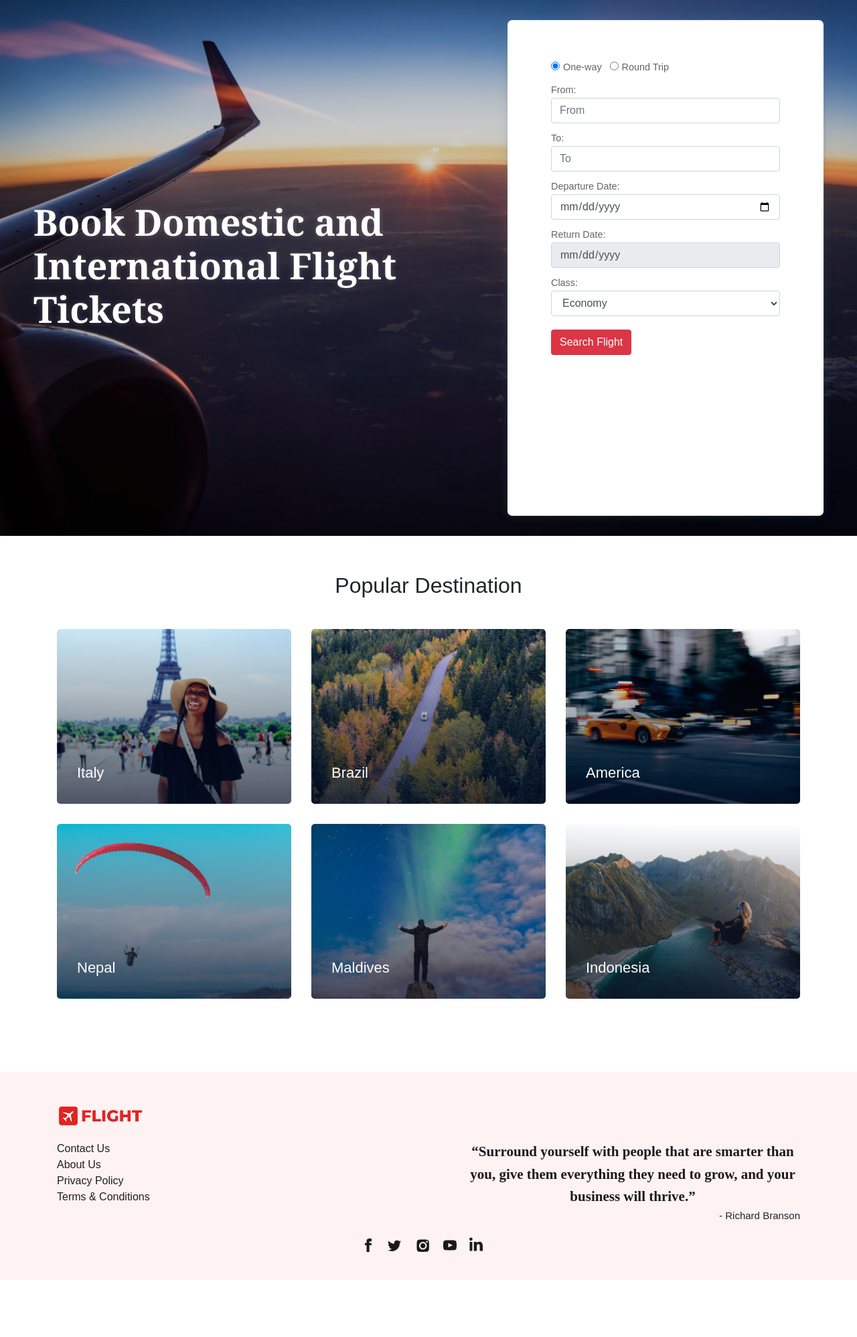
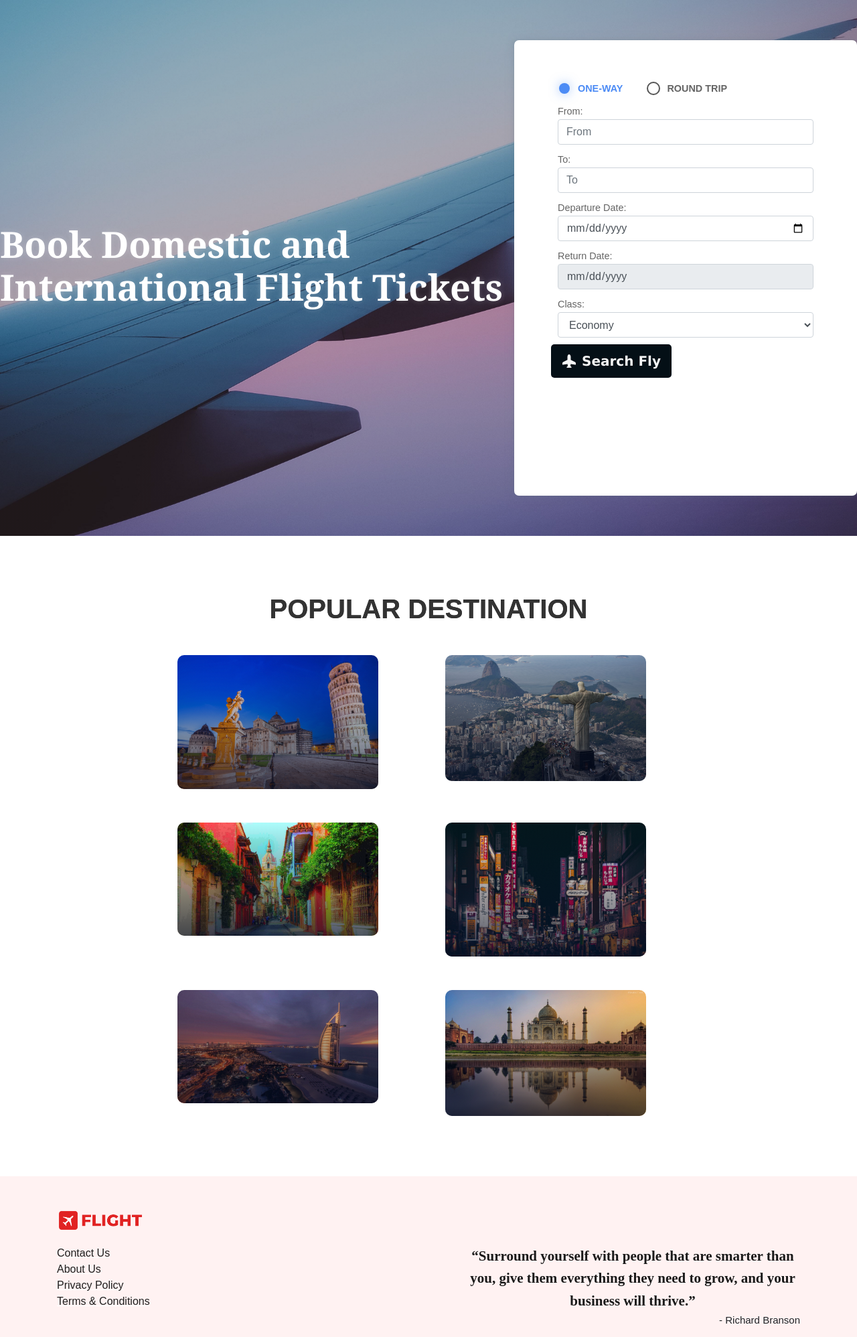
Before and after one commit to Desarrollo-de-Software-II/Proyecto_DS2_Aerolinea, a Django app: page / in a window 1280 px wide. Shown: the part 66-2062 px from the top of the page at 67% size. Before the commit the page ends 1977 px from the top, so only its background shows below. Run offline with Django 3.2, Linux system fonts and the light colour scheme; some libraries are stand-ins or nearby versions; some web fonts are replaced.

Commit message:
Update landing page v0

```diff
--- a/flight/static/css/layout_style.css
+++ b/flight/static/css/layout_style.css
@@ -295,37 +295,45 @@
     width: 44px;
 }
 
-#places_from, #places_to{
+#places_from, #places_to {
     display: none;
     position: absolute;
     left: 0;
     right: 0;
     margin-left: 10px;
     margin-right: 10px;
-    background-color: #fff;
-    box-shadow: 0 0 5px rgba(0,0,0,.2);
+    background-color: #2c2c2c;
+    box-shadow: 0 0 5px rgba(0, 0, 0, .5);
     cursor: pointer;
     max-height: 70%;
     overflow: auto;
-    cursor: pointer;
+    border-radius: 4px;
+    z-index: 10;
 }
-.each_places_from_list, .each_places_to_list{
+
+.each_places_from_list, .each_places_to_list {
     padding: 10px 15px;
     transition-duration: .2s;
+    color: #f5f5f5;
 }
-.each_places_from_list:hover, .each_places_to_list:hover{
-    background-color: #f2f2f2;
+
+.each_places_from_list:hover, .each_places_to_list:hover {
+    background-color: #444;
 }
-.each_places_from_list:active, .each_places_to_list:active{
-    background-color: #e5e5e5;
+
+.each_places_from_list:active, .each_places_to_list:active {
+    background-color: #555;
 }
-.places_box{
+
+.places_box {
     display: none;
     cursor: pointer;
 }
-.search-flight-form-data{
+
+.search-flight-form-data {
     position: relative;
 }
+
 
 
 
@@ -343,3 +351,233 @@
     background: #ccc;
     border-radius: 5px;
 }
+
+.btn-fly {
+  width: 180px;
+  height: 50px;
+  border-radius: 5px;
+  border: none;
+  transition: all 0.5s ease-in-out;
+  font-size: 20px;
+  font-family: Verdana, Geneva, Tahoma, sans-serif;
+  font-weight: 600;
+  display: flex;
+  align-items: center;
+  background: #040f16;
+  color: #f5f5f5;
+}
+
+.btn-fly:hover {
+  box-shadow: 0 0 20px 0px #2e2e2e3a;
+}
+
+.btn-fly .icon {
+  position: absolute;
+  height: 40px;
+  width: 70px;
+  display: flex;
+  justify-content: center;
+  align-items: center;
+  transition: all 0.5s;
+  left: -8px;
+}
+
+.btn-fly .text {
+  transform: translateX(40px);
+  left: -10px;
+}
+
+.btn-fly:hover .icon {
+  width: 175px;
+}
+
+.btn-fly:hover .text {
+  transition: all 0.5s;
+  opacity: 0;
+}
+
+.btn-fly:focus {
+  outline: none;
+}
+
+.btn-fly:active .icon {
+  transform: scale(0.85);
+}
+
+.radio-button-container {
+  display: flex;
+  align-items: center;
+  gap: 24px;
+}
+
+.radio-button {
+  display: inline-block;
+  position: relative;
+  cursor: pointer;
+}
+
+.radio-button__input {
+  position: absolute;
+  opacity: 0;
+  width: 0;
+  height: 0;
+}
+
+.radio-button__label {
+  display: inline-block;
+  padding-left: 30px;
+  margin-bottom: 10px;
+  position: relative;
+  font-size: 15px;
+  color: #f2f2f2;
+  font-weight: 600;
+  cursor: pointer;
+  text-transform: uppercase;
+  transition: all 0.3s ease;
+}
+
+.radio-button__custom {
+  position: absolute;
+  top: 0;
+  left: 0;
+  width: 20px;
+  height: 20px;
+  border-radius: 50%;
+  border: 2px solid #555;
+  transition: all 0.3s ease;
+}
+
+.radio-button__input:checked + .radio-button__label .radio-button__custom {
+  background-color: #4c8bf5;
+  border-color: transparent;
+  transform: scale(0.8);
+  box-shadow: 0 0 20px #4c8bf580;
+}
+
+.radio-button__input:checked + .radio-button__label {
+  color: #4c8bf5;
+}
+
+.radio-button__label:hover .radio-button__custom {
+  transform: scale(1.2);
+  border-color: #4c8bf5;
+  box-shadow: 0 0 20px #4c8bf580;
+}
+
+/* Estilos para las secciones */
+.section {
+    padding: 60px 0;
+  }
+
+  .section_title {
+    margin-bottom: 40px;
+  }
+
+  .section_title h2 {
+    font-size: 2.5em;
+    color: #333;
+    text-transform: uppercase;
+  }
+
+  /* Estilos para los destinos */
+  .popular_destinations {
+    display: flex;
+    flex-wrap: wrap;
+    gap: 20px;
+    justify-content: center;
+  }
+
+  .single_destination {
+    background: #fff;
+    border-radius: 10px;
+    overflow: hidden;
+    transition: transform 0.3s ease-in-out;
+    cursor: pointer;
+    max-width: 300px;
+    position: relative; /* Agregamos posición relativa */
+  }
+
+  .single_destination:hover {
+    transform: scale(1.05);
+  }
+
+  .single_destination .thumb {
+    position: relative;
+    width: 100%;
+    overflow: hidden;
+  }
+
+  .single_destination .thumb img {
+    width: 100%; /* Estirar la imagen al 100% del contenedor */
+    height: auto;
+    display: block;
+    transition: transform 0.3s ease-in-out;
+  }
+
+
+  .single_destination .content {
+    position: absolute;
+    top: 50%;
+    left: 50%;
+    transform: translate(-50%, -50%);
+    width: 100%; /* Hacemos que el texto ocupe todo el ancho */
+    text-align: center;
+    background-color: rgba(255, 255, 255, 0.8); /* Fondo semitransparente para el texto */
+    padding: 15px;
+    transition: opacity 0.3s ease-in-out;
+    opacity: 0; /* Inicialmente oculto */
+  }
+
+  .single_destination:hover .content {
+    opacity: 1; /* Mostrar al hacer hover */
+  }
+
+  .single_destination .content a {
+    font-size: 1.2em;
+    color: #333;
+    text-decoration: none;
+    font-weight: bold;
+  }
+
+  .single_destination .content a:hover {
+    color: #6200ea;
+  }
+
+  .shine {
+    font-size: 2em;
+    font-weight: 900;
+    color: rgba(255, 255, 255, 0.3);
+    background: #222 -webkit-gradient(
+        linear,
+        left top,
+        right top,
+        from(#222),
+        to(#222),
+        color-stop(0.5, #fff)
+      ) 0 0 no-repeat;
+    background-image: -webkit-linear-gradient(
+      -40deg,
+      transparent 0%,
+      transparent 40%,
+      #fff 50%,
+      transparent 60%,
+      transparent 100%
+    );
+    -webkit-background-clip: text;
+    -webkit-background-size: 50px;
+    -webkit-animation: zezzz;
+    -webkit-animation-duration: 5s;
+    -webkit-animation-iteration-count: infinite;
+  }
+  @-webkit-keyframes zezzz {
+    0%,
+    10% {
+      background-position: -200px;
+    }
+    20% {
+      background-position: top left;
+    }
+    100% {
+      background-position: 200px;
+    }
+  }
--- a/flight/templates/flight/index.html
+++ b/flight/templates/flight/index.html
@@ -8,7 +8,7 @@
 {% endblock head %}
 
 {% block body %}
-    <section class="section first-section" style="background-image: linear-gradient(rgba(0,0,0,0.2),rgba(0,0,0,0.2)), url('{% static 'img/plane3.12.jpg'%}');">
+    <section class="section first-section" style="background-image: linear-gradient(rgba(0,0,0,0.2),rgba(0,0,0,0.2)), url('{% static 'img/plane3.2.jpg'%}');">
         <div class="banner-div">
             <div class="banner">
             <h1 class="banner-text">Book Domestic and International Flight Tickets</h1>
@@ -20,15 +20,26 @@
                 <div class="align-items-center">
                     <div class="search-flight-form-data">
                         <div class="input-row" style="display: flex;">
+                            <div class="radio-button-container">
                                     <div class="form-check-inline">
-                            <label class="form-check-label">
-                            <input type="radio" class="form-check-input trip-type" id="one-way" name="TripType" value="1" checked>One-way
+                                        <div class="radio-button">
+                                            <input type="radio" class="radio-button__input trip-type" id="one-way" name="TripType" value="1" checked>
+                                            <label class="radio-button__label" for="one-way">
+                                            <span class="radio-button__custom"></span>
+                                            One-way
                                             </label>
                                         </div>
+                                    </div>
+
                                     <div class="form-check-inline">
-                            <label class="form-check-label">
-                            <input type="radio" class="form-check-input trip-type" id="round-trip" name="TripType" value="2" {% if trip_type == '2' %}checked{% endif %}>Round Trip
+                                        <div class="radio-button">
+                                            <input type="radio" class="radio-button__input trip-type" id="round-trip" name="TripType" value="2" {% if trip_type == '2' %}checked{% endif %}>
+                                            <label class="radio-button__label" for="round-trip">
+                                            <span class="radio-button__custom"></span>
+                                            Round Trip
                                             </label>
+                                        </div>
+                                    </div>
                             </div>
                         </div>
                         <div class="input-row">
@@ -73,9 +84,14 @@
                                 <option value="first" {% if seat == 'first' %}selected{% endif %}>First</option>
                             </select>
                         </div>
-                        <div class="input-row">
-                            <button type="submit" class="btn btn-danger">Search Flight</button>
-                        </div>
+                        <button class="btn-fly">
+                            <span class="icon">
+                                <svg xmlns="http://www.w3.org/2000/svg" width="20" height="24" fill="currentColor" class="bi bi-airplane-fill" viewBox="0 0 16 16">
+                          <path d="M6.428 1.151C6.708.591 7.213 0 8 0s1.292.592 1.572 1.151C9.861 1.73 10 2.431 10 3v3.691l5.17 2.585a1.5 1.5 0 0 1 .83 1.342V12a.5.5 0 0 1-.582.493l-5.507-.918-.375 2.253 1.318 1.318A.5.5 0 0 1 10.5 16h-5a.5.5 0 0 1-.354-.854l1.319-1.318-.376-2.253-5.507.918A.5.5 0 0 1 0 12v-1.382a1.5 1.5 0 0 1 .83-1.342L6 6.691V3c0-.568.14-1.271.428-1.849Z"></path>
+                        </svg>
+                            </span>
+                            <span class="text">Search Fly</span>
+                        </button>
                     </div>
                 </div>
             </form>
@@ -87,15 +103,15 @@
           <div class="row justify-content-center">
             <div class="col-lg-6">
               <div class="section_title text-center mb_70">
-                        <h2>Popular Destination</h2>
+                <h2 class="shine">Popular Destination</h2>
               </div>
             </div>
           </div>
           <div class="row popular_destinations">
             <div class="col-lg-4 col-md-6">
-                    <div class="single_destination" onclick="window.location.href = 'https://en.wikipedia.org/wiki/Tourism_in_Italy'">
+              <div class="single_destination" onclick="window.location.href = 'https://en.wikipedia.org/wiki/Tourism_in_Italy'" data-aos="fade-up">
                 <div class="thumb">
-                            <img src="{% static 'img/destination/1.png' %}" alt="">
+                  <img src="{% static 'img/destination/1.jpg' %}" alt="">
                 </div>
                 <div class="content">
                   <a href="#">Italy</a>
@@ -103,9 +119,9 @@
               </div>
             </div>
             <div class="col-lg-4 col-md-6">
-                    <div class="single_destination" onclick="window.location.href = 'https://en.wikipedia.org/wiki/Tourism_in_Brazil'">
+              <div class="single_destination" onclick="window.location.href = 'https://en.wikipedia.org/wiki/Tourism_in_Brazil'" data-aos="fade-up">
                 <div class="thumb">
-                            <img src="{% static 'img/destination/2.png' %}" alt="">
+                  <img src="{% static 'img/destination/2.jpg' %}" alt="">
                 </div>
                 <div class="content">
                   <a href="#">Brazil</a>
@@ -113,46 +129,47 @@
               </div>
             </div>
             <div class="col-lg-4 col-md-6">
-                    <div class="single_destination" onclick="window.location.href = 'https://en.wikipedia.org/wiki/Tourism_in_the_United_States'">
+              <div class="single_destination" onclick="window.location.href = 'https://en.wikipedia.org/wiki/Tourism_in_the_United_States'" data-aos="fade-up">
                 <div class="thumb">
-                            <img src="{% static 'img/destination/3.png' %}" alt="">
+                  <img src="{% static 'img/destination/3.jpg' %}" alt="">
                 </div>
                 <div class="content">
-                            <a href="#">America</a>
+                  <a href="#">Colombia</a>
                 </div>
               </div>
             </div>
             <div class="col-lg-4 col-md-6">
-                    <div class="single_destination" onclick="window.location.href = 'https://en.wikipedia.org/wiki/Tourism_in_Nepal'">
+              <div class="single_destination" onclick="window.location.href = 'https://en.wikipedia.org/wiki/Tourism_in_Nepal'" data-aos="fade-up">
                 <div class="thumb">
-                            <img src="{% static 'img/destination/4.png' %}" alt="">
+                  <img src="{% static 'img/destination/4.jpg' %}" alt="">
                 </div>
                 <div class="content">
-                            <a href="#">Nepal</a>
+                  <a href="#">Tokyo</a>
                 </div>
               </div>
             </div>
             <div class="col-lg-4 col-md-6">
-                    <div class="single_destination" onclick="window.location.href = 'https://en.wikipedia.org/wiki/Tourism_in_the_Maldives'">
+              <div class="single_destination" onclick="window.location.href = 'https://en.wikipedia.org/wiki/Tourism_in_the_Maldives'" data-aos="fade-up">
                 <div class="thumb">
-                            <img src="{% static 'img/destination/5.png' %}" alt="">
+                  <img src="{% static 'img/destination/5.jpg' %}" alt="">
                 </div>
                 <div class="content">
-                            <a href="#">Maldives</a>
+                  <a href="#">Dubai</a>
                 </div>
               </div>
             </div>
             <div class="col-lg-4 col-md-6">
-                    <div class="single_destination" onclick="window.location.href = 'https://en.wikipedia.org/wiki/Tourism_in_Indonesia'">
+              <div class="single_destination" onclick="window.location.href = 'https://en.wikipedia.org/wiki/Tourism_in_Indonesia'" data-aos="fade-up">
                 <div class="thumb">
-                            <img src="{% static 'img/destination/6.png' %}" alt="">
+                  <img src="{% static 'img/destination/6.jpg' %}" alt="">
                 </div>
                 <div class="content">
-                            <a href="#">Indonesia</a>
+                  <a href="#">India</a>
                 </div>
               </div>
             </div>
           </div>
         </div>
       </section>
+
 {% endblock%}
--- a/flight/templates/flight/layout.html
+++ b/flight/templates/flight/layout.html
@@ -9,10 +9,12 @@
   <link rel="stylesheet" href="https://use.typekit.net/cav5lva.css">
   <link rel="stylesheet" href="{% static 'css/layout_style.css' %}">
   <link rel="icon" type="image/ico" href="/static/img/favicon.ico">
+  <link rel="stylesheet" href="https://cdnjs.cloudflare.com/ajax/libs/aos/2.3.4/aos.css">
   <script src="https://code.jquery.com/jquery-3.4.1.slim.min.js" integrity="sha384-J6qa4849blE2+poT4WnyKhv5vZF5SrPo0iEjwBvKU7imGFAV0wwj1yYfoRSJoZ+n" crossorigin="anonymous"></script>
   <script src="https://cdn.jsdelivr.net/npm/popper.js@1.16.0/dist/umd/popper.min.js" integrity="sha384-Q6E9RHvbIyZFJoft+2mJbHaEWldlvI9IOYy5n3zV9zzTtmI3UksdQRVvoxMfooAo" crossorigin="anonymous"></script>
   <script src="https://stackpath.bootstrapcdn.com/bootstrap/4.4.1/js/bootstrap.min.js" integrity="sha384-wfSDF2E50Y2D1uUdj0O3uMBJnjuUD4Ih7YwaYd1iqfktj0Uod8GCExl3Og8ifwB6" crossorigin="anonymous"></script>
   <script type="text/javascript" src="{% static 'js/layout.js' %}"></script>
+
   {% block head %}
   {% endblock %}
 </head>
@@ -144,5 +146,11 @@
       </div>
     </footer>
   </div>
+  <script src="https://cdnjs.cloudflare.com/ajax/libs/aos/2.3.4/aos.js"></script>
+<script>
+  AOS.init({
+    duration: 1200,
+  });
+</script>
 </body>
 </html>
```
Also changed, not shown: flight/static/img/destination/1.jpg (added), flight/static/img/destination/2.jpg (added), flight/static/img/destination/3.jpg (added), flight/static/img/destination/4.jpg (added), flight/static/img/destination/5.jpg (added), flight/static/img/destination/6.jpg (added), flight/static/img/plane3.2.jpg (added). Lines whose indentation alone changed are shown as unchanged.
